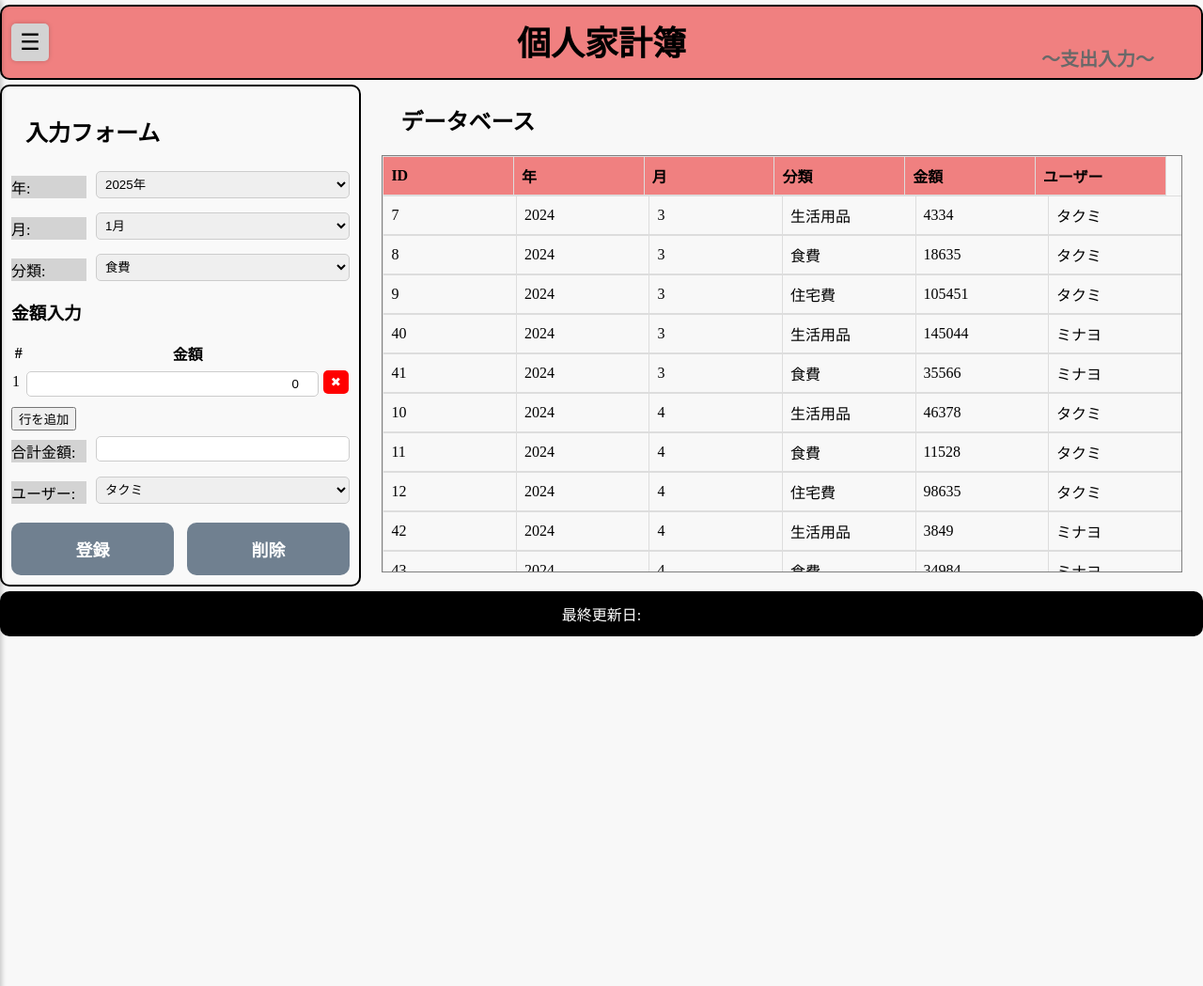
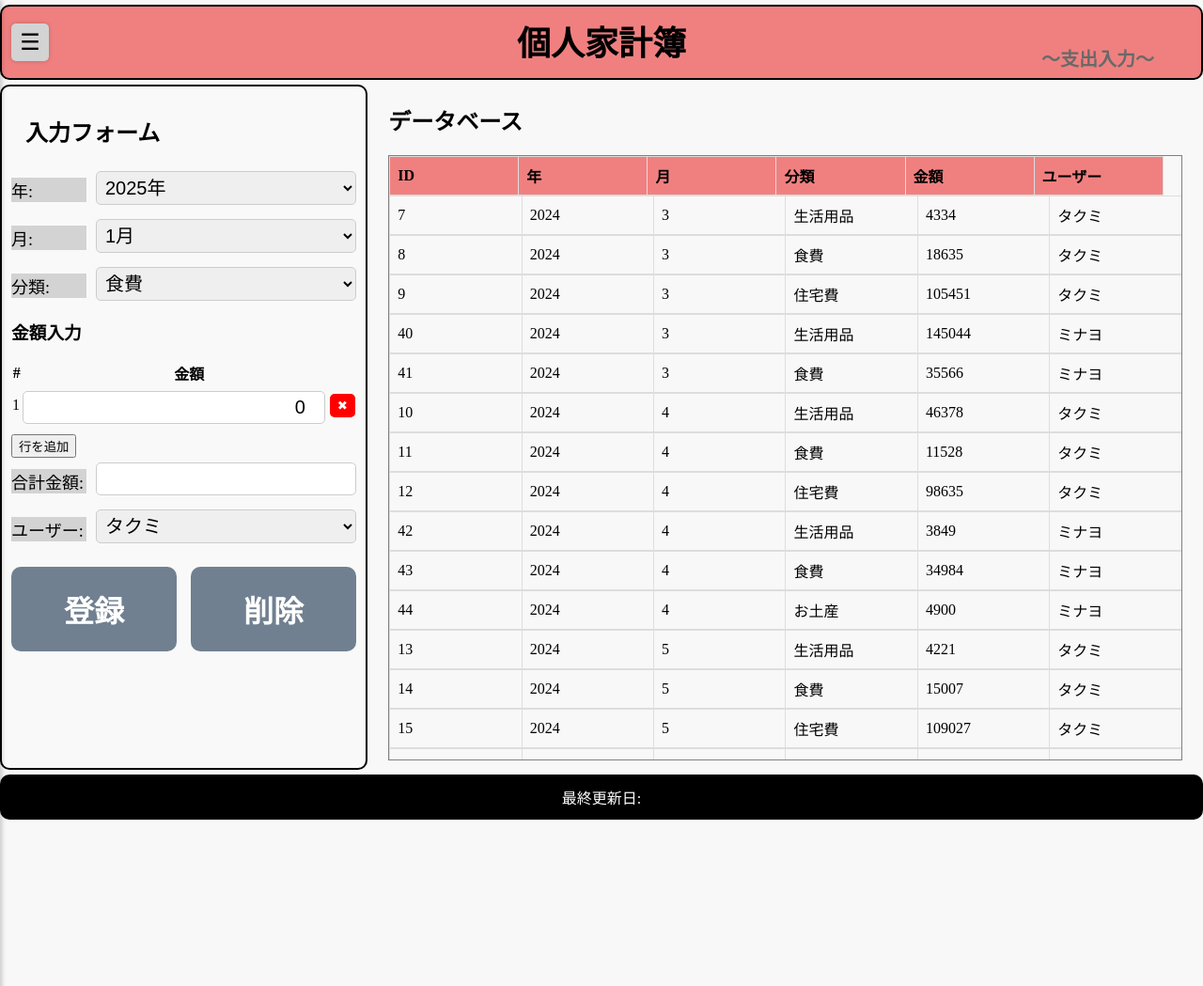
Before and after one commit to BlackBow393/HTML_Kakeibo, a Flask app: page /input in a window 1280 px wide. Shown: the top 1049 px of the page at 94% size. Run offline with Flask 3, Linux system fonts and the light colour scheme; data comes from the database, SQL or seed files in the repository.

Commit message:
修正途中

```diff
--- a/static/adjustTableHeader.js
+++ b/static/adjustTableHeader.js
@@ -10,3 +10,16 @@ window.addEventListener('load', function () {
     adjustHeaderWidth();
     window.addEventListener('resize', adjustHeaderWidth);
 });
+
+window.addEventListener('load', function () {
+    const tbody = document.querySelector('.data-table tbody');
+    const thead = document.querySelector('.data-table thead');
+
+    function adjustHeaderWidth() {
+        const hasScrollBar = tbody.scrollHeight > tbody.clientHeight;
+        thead.style.width = hasScrollBar ? 'calc(100% - 20px)' : '100%';
+    }
+
+    adjustHeaderWidth();
+    window.addEventListener('resize', adjustHeaderWidth);
+});
--- a/static/input_screen.css
+++ b/static/input_screen.css
@@ -21,6 +21,7 @@
 .input-form label {
     margin-top: 10px; /* 上部に余白を追加 */
     text-align: left;
+    font-size: 18px;
     width: 80px;
     background-color: lightgray;
 }
@@ -31,6 +32,7 @@
     max-width: 100%; /* フォームの枠を超えないように */
     padding: 5px;
     margin-top: 5px;
+    font-size: 20px;
     border: 1px solid #ccc;
     border-radius: 5px;
 }
@@ -75,15 +77,15 @@ table {
 /* 送信ボタン（type="submit" のみ適用） */
 button[type="submit"] {
     width: 48%;         /* 幅いっぱいに広げる */
-    padding: 15px;       /* ボタンを大きくする */
-    font-size: 18px;     /* 文字を大きくする */
+    padding: 22px;       /* ボタンを大きくする */
+    font-size: 32px;     /* 文字を大きくする */
     font-weight: bold;   /* 文字を太くする */
     background-color: slategray;
     color: white;
     border: none;
     border-radius: 10px;
     cursor: pointer;
-    margin-top: 10px;    /* 🔥 上のフォームとの間にスペースを作る */
+    margin-top: 15px;    /* 🔥 上のフォームとの間にスペースを作る */
     float: left;
 }
 
@@ -96,15 +98,15 @@ button[type="submit"]:hover {
 /* 削除ボタン（id="data-delete" のみ適用） */
 #data-delete {
     width: 48%;         /* 幅いっぱいに広げる */
-    padding: 15px;       /* ボタンを大きくする */
-    font-size: 18px;     /* 文字を大きくする */
+    padding: 22px;       /* ボタンを大きくする */
+    font-size: 32px;     /* 文字を大きくする */
     font-weight: bold;   /* 文字を太くする */
     background-color: slategray;
     color: white;
     border: none;
     border-radius: 10px;
     cursor: pointer;
-    margin-top: 10px;    /* 🔥 上のフォームとの間にスペースを作る */
+    margin-top: 15px;    /* 🔥 上のフォームとの間にスペースを作る */
     float: right;
 }
 
@@ -114,13 +116,13 @@ button[type="submit"]:hover {
     color: black;
 }
 
+.data-area h2 {
+    margin-left: 2.5%;
+}
+
 .data-table p {
     font-size: 24px;
     font-weight: bold;
-}
-
-.data-table h2 {
-    margin-left: 20px;
 }
 
 .data-table-wrapper {
@@ -138,13 +140,12 @@ button[type="submit"]:hover {
 
 .data-table thead {
     display: block;
-    width: calc(100% - 17px); /* 💡 スクロールバーの分だけ縮める */
     background-color: lightcoral;
 }
 
 .data-table tbody {
     display: block;
-    max-height: 400px; /* 💡 tbody だけスクロール */
+    max-height: 600px; /* 💡 tbody だけスクロール */
     overflow-y: auto;
     width: 100%;
 }
--- a/templates/input.html
+++ b/templates/input.html
@@ -109,8 +109,9 @@
                 <button type="button" id="data-delete">削除</button>
             </form>
         </div>
+        <div class="data-area">
+            <h2>データベース</h2>
             <div class="data-table">
-            <h2>データベース</h2>
                 {% if expenses and expenses|length > 0 %}
                 <table border="1">
                     <thead>
@@ -142,10 +143,12 @@
                 </table>
             </div>
         </div>
+    </div>
 
     <footer>最終更新日:</footer>
     <!-- JavaScriptを読み込む -->
     <script src="{{ url_for('static', filename='scripts.js') }}"></script>
     <script src="{{ url_for('static', filename='expense.js') }}"></script>
+    <script src="{{ url_for('static', filename='adjustTableHeader.js') }}"></script>
 </body>
 </html>
```
Also changed, not shown: static/expense_chart.png, static/expense_index_chart.png, static/expense_pie_chart.png, static/expense_user_chart.png, static/expense_user_pie_chart.png, static/lifecost_chart.png. Lines whose indentation alone changed are shown as unchanged.
